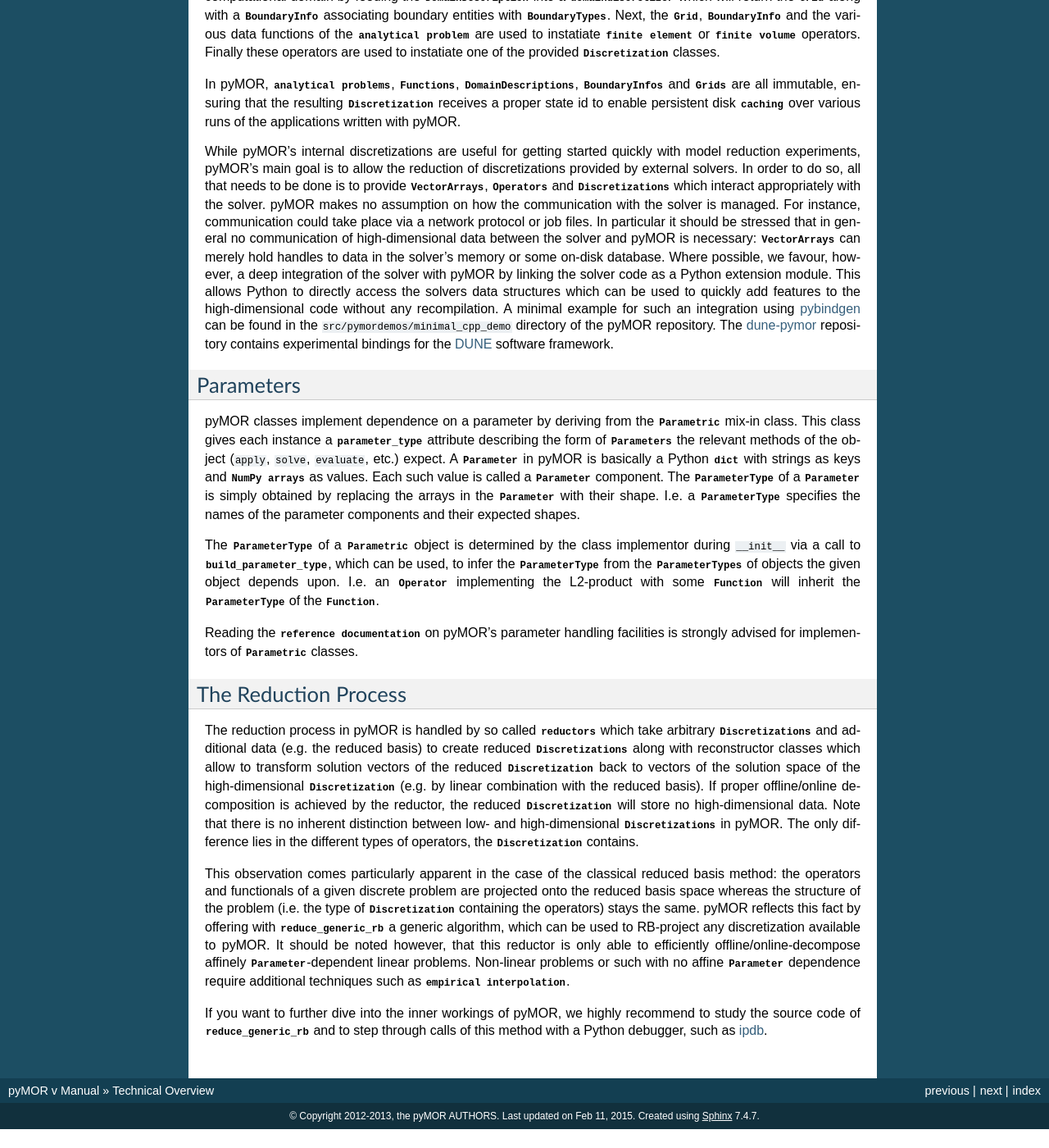
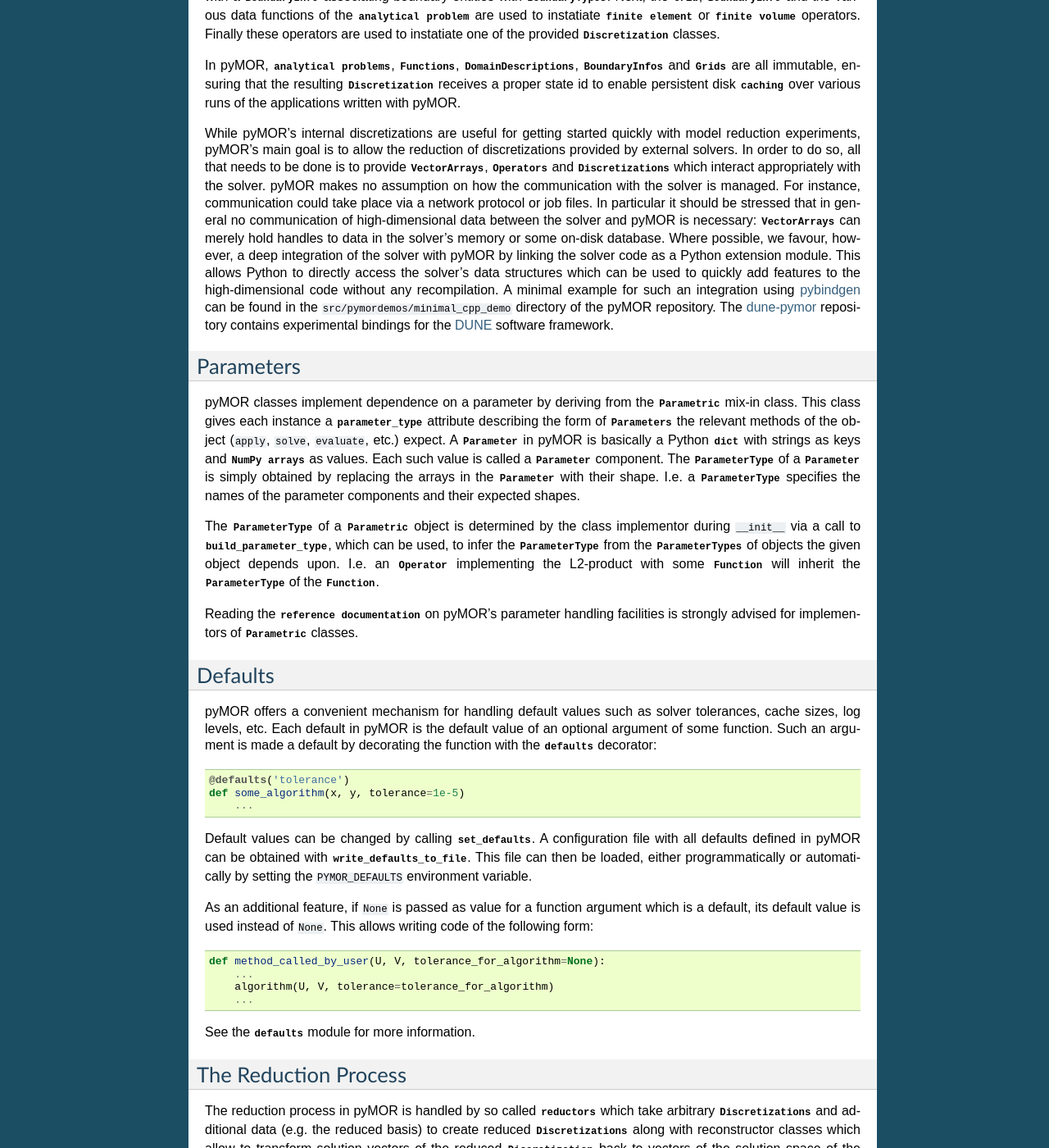
Before and after one commit to pymor/pymor, a Sphinx documentation site: the page built from docs/source/technical_overview.rst, in a window 1280 px wide and 1400 px high, scrolled down 2761 px. Shown: the whole window at 82% size. Built offline with Sphinx 7.4.7, drawn with Linux system fonts in a browser that asks for light colours; formulas are drawn with MathJax 3; pages that are not in the unit, such as notebooks, are missing from menus; the version number could not be read and is left out; cross-references to code outside the pages are shown as plain code; before the commit the page ends 4138 px from its top, so only the background shows below that; some of the changed text lies outside the part shown.

```diff
--- a/docs/source/technical_overview.rst
+++ b/docs/source/technical_overview.rst
@@ -16,7 +16,7 @@ operating on objects of the following types:
     |copied| to a new array, |appended| to an existing array, |removed| from the
     array or |replaced| by vectors of a different array.
     Basic linear algebra operations can be performed on the vectors of the
-    array: vectors can be |scaled| inplace, the BLAS |axpy| operation is
+    array: vectors can be |scaled| in-place, the BLAS |axpy| operation is
     supported and |scalar products| between vectors can be formed. Linear
     combinations of vectors can be formed using the |lincomb| method. Moreover,
     various norms can be computed and selected |components| of the vectors can
@@ -31,17 +31,16 @@ operating on objects of the following types:
     of the interface methods.
 
     Note that there is not the notion of a single vector in pyMOR. The main
-    reason for this design choice is to allow vectorization of
-    operations on |NumpyVectorArrays| which internally store the
+    reason for this design choice is to take advantage of vectorized
+    implementations like |NumpyVectorArray| which internally store the
     vectors as two-dimensional |NumPy| arrays. As an example, the application of
     a linear matrix based operator to an array via the |apply| method boils down
-    to a call to |NumPy|'s optimized :meth:`~numpy.ndarray.dot` method. As all
-    reduced computations in pyMOR are based on |NumPy| arrays, this is important
-    for the performance of the reduced schemes. Given vector arrays in pyMOR
-    were lists of vector objects, the above matrix-matrix multiplication would
-    have to be replaced by a loop of matrix-vector multiplications. However,
-    to facilitate implementation of new vector array types, a Python list based
-    array is provided with |ListVectorArray|.
+    to a call to |NumPy|'s optimized :meth:`~numpy.ndarray.dot` method. If there
+    were only lists of vectors in pyMOR, the above matrix-matrix multiplication
+    would have to be expressed by a loop of matrix-vector multiplications. However,
+    when working with external solvers, vector arrays will often be just lists
+    of vectors. For this use-case we provide |ListVectorArray|, a vector array
+    based on a Python list of vectors.
 
     Associated to each vector array is a |VectorSpace|. A Vector space in pyMOR
     is simply the combination of a |VectorArray| class and an appropriate
@@ -91,7 +90,7 @@ operating on objects of the following types:
     operators, the |as_vector| method can be called to obtain a vector
     representation of the operator as a |VectorArray| of length 1.
 
-    Linear combinations of operators can be formed using a |LincombOperator|
+    Linear combinations of operators can be formed using a |LincombOperator|.
     When such a linear combination is |assembled|, |assemble_lincomb|
     is called to ensure that, for instance, linear combinations of operators
     represented by a matrix lead to a new operator holding the linear
@@ -101,10 +100,11 @@ operating on objects of the following types:
     possible, the projected operator will no longer depend on high-dimensional
     data.
 
-    Default implementations for various types of |Operators| as well as
-    |NumPy|-based operators can be found in :mod:`pymor.operators.numpy`.
-    Several methods for constructing new operators from existing ones are
-    contained in :mod:`pymor.operators.constructions`.
+    Default implementations for many methods of the operator interface can be
+    found in |OperatorBase|. Base classes for |NumPy|-based operators can be
+    found in :mod:`pymor.operators.numpy`. Several methods for constructing
+    new operators from existing ones are contained in
+    :mod:`pymor.operators.constructions`.
 
     .. |applied|           replace:: :meth:`applied <pymor.operators.interfaces.OperatorInterface.apply>`
     .. |apply2|            replace:: :meth:`~pymor.operators.interfaces.OperatorInterface.apply2`
@@ -119,14 +119,14 @@ operating on objects of the following types:
 
 |Discretizations|
     Discretizations in pyMOR encode the mathematical structure of a given
-    discrete problem acting as container classes for operators. Each
+    discrete problem by acting as container classes for operators. Each
     discretization object has |operators|, |functionals|, |vector_operators| and
     |products| dictionaries holding the |Operators| which appear in the
     formulation of the discrete problem. The keys in these dictionaries describe
     the role of the respective operator in the discrete problem.
 
     Apart from describing the discrete problem, discretizations also implement
-    algorithms for |solving| the given problem, returning |VectorArrays| of
+    algorithms for |solving| the given problem, returning |VectorArrays|
     with space |solution_space|. The solution is usually |cached|, s.t.
     subsequent solving of the problem for the same parameters reduces to
     looking up the solution in pyMOR's cache.
@@ -208,7 +208,7 @@ Creating Discretizations
 pyMOR ships a small (and still quite incomplete) framework for creating finite
 element or finite volume discretizations based on the `NumPy/Scipy
 <http://scipy.org>`_ software stack. To end up with an appropriate
-|Discretization|, one starts with instantiating an |analytical problem| which
+|Discretization|, one starts by instantiating an |analytical problem| which
 describes the problem we want to discretize. |analytical problems| contain
 |Functions| which define the analytical data functions associated with the
 problem and a |DomainDescription| that provides a geometrical definition of the
@@ -242,7 +242,7 @@ that in general no communication of high-dimensional data between the solver
 and pyMOR is necessary: |VectorArrays| can merely hold handles to data in the
 solver's memory or some on-disk database. Where possible, we favour, however, a
 deep integration of the solver with pyMOR by linking the solver code as a Python
-extension module. This allows Python to directly access the solvers data
+extension module. This allows Python to directly access the solver's data
 structures which can be used to quickly add features to the high-dimensional
 code without any recompilation. A minimal example for such an integration using
 `pybindgen <https://code.google.com/p/pybindgen>`_ can be found in the
@@ -278,6 +278,37 @@ parameter handling facilities is strongly advised for implementors of
 |Parametric| classes.
 
 
+Defaults
+--------
+
+pyMOR offers a convenient mechanism for handling default values such as solver
+tolerances, cache sizes, log levels, etc. Each default in pyMOR is the default
+value of an optional argument of some function. Such an argument is made a
+default by decorating the function with the :func:`~pymor.core.defaults.defaults`
+decorator::
+
+    @defaults('tolerance')
+    def some_algorithm(x, y, tolerance=1e-5)
+        ...
+
+Default values can be changed by calling :func:`~pymor.core.defaults.set_defaults`.
+A configuration file with all defaults defined in pyMOR can be obtained with
+:func:`~pymor.core.defaults.write_defaults_to_file`. This file can then be loaded,
+either programmatically or automatically by setting the ``PYMOR_DEFAULTS`` environment
+variable.
+
+As an additional feature, if ``None`` is passed as value for a function argument
+which is a default, its default value is used instead of ``None``. This allows
+writing code of the following form::
+
+    def method_called_by_user(U, V, tolerance_for_algorithm=None):
+        ...
+        algorithm(U, V, tolerance=tolerance_for_algorithm)
+        ...
+
+See the :mod:`~pymor.core.defaults` module for more information.
+
+
 The Reduction Process
 ---------------------
 
@@ -288,19 +319,19 @@ which allow to transform solution vectors of the reduced |Discretization| back
 to vectors of the solution space of the high-dimensional |Discretization| (e.g.
 by linear combination with the reduced basis). If proper offline/online
 decomposition is achieved by the reductor, the reduced |Discretization| will
-store no high-dimensional data. Note that there is no inherent distinction
+not store any high-dimensional data. Note that there is no inherent distinction
 between low- and high-dimensional |Discretizations| in pyMOR. The only
 difference lies in the different types of operators, the |Discretization|
 contains.
 
-This observation comes particularly apparent in the case of the classical
+This observation is particularly apparent in the case of the classical
 reduced basis method: the operators and functionals of a given discrete problem
 are projected onto the reduced basis space whereas the structure of the problem
 (i.e. the type of |Discretization| containing the operators) stays the same.
 pyMOR reflects this fact by offering with
-:func:`~pymor.reductors.basic.reduce_generic_rb` a generic algorithm, which can
+:func:`~pymor.reductors.basic.reduce_generic_rb` a generic algorithm which can
 be used to RB-project any discretization available to pyMOR. It should be noted
-however, that this reductor is only able to efficiently
+however that this reductor is only able to efficiently
 offline/online-decompose affinely |Parameter|-dependent linear problems.
 Non-linear problems or such with no affine |Parameter| dependence require
 additional techniques such as :mod:`empirical interpolation <pymor.algorithms.ei>`.
```
Also changed, not shown: other parts of docs/source/technical_overview.rst (+4 -4 lines), docs/source/getting_started.rst (+41 -43 lines), 4 other files.
